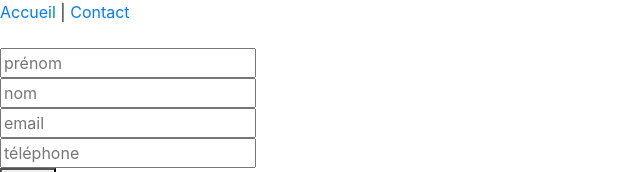
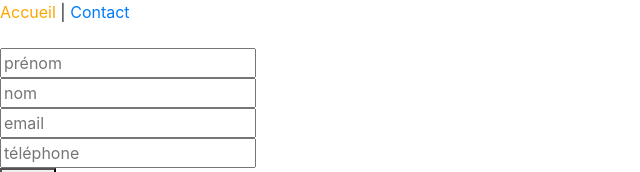
Before and after one commit to codeconcept/contact-manager, a Vue app: page / in a window 1280 px wide. Shown: the top 172 px of the page, without its empty margins (0-640 px from the left). Built offline with nearby package versions, Linux system fonts and the light colour scheme; no server answers; the database is empty.

Commit message:
styling active link

```diff
--- a/src/App.vue
+++ b/src/App.vue
@@ -1,6 +1,6 @@
 <template>
   <div>
-    <router-link to="/">Accueil</router-link> |
+    <router-link to="/" exact>Accueil</router-link> |
     <router-link to="/contact">Contact</router-link>
     <br><br>
     <router-view/>
@@ -12,4 +12,7 @@ export default {};
 </script>
 
 <style scoped>
+.router-link-active {
+  color: orange;
+}
 </style>
```
